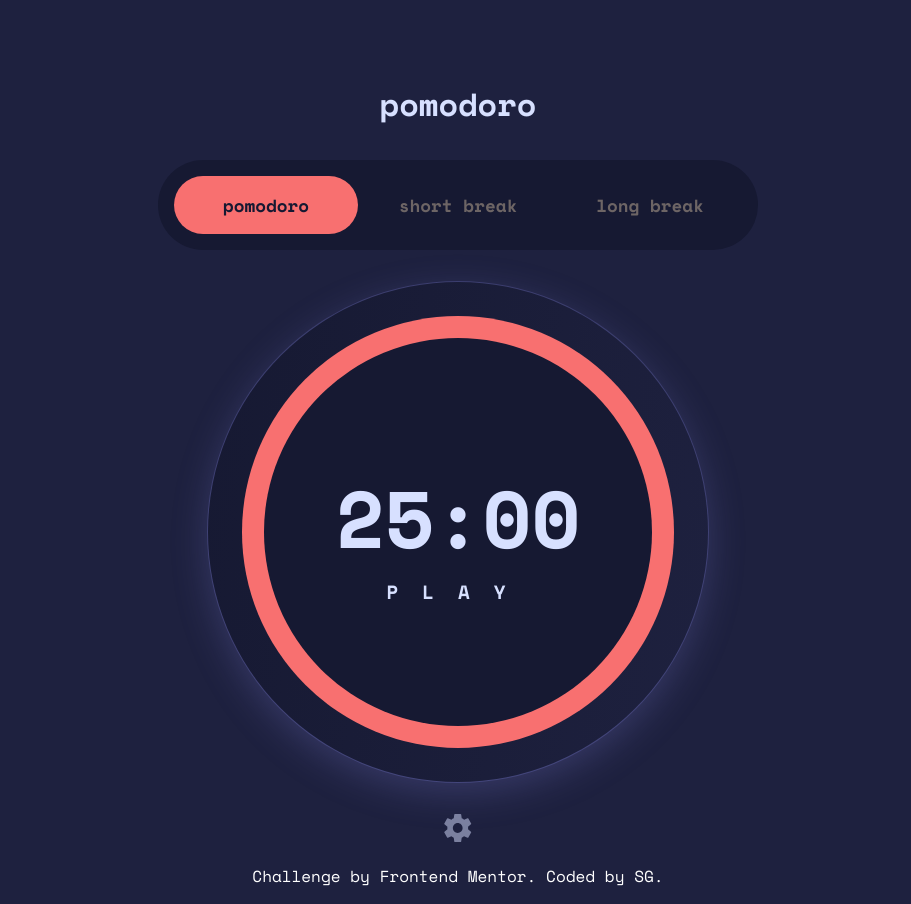
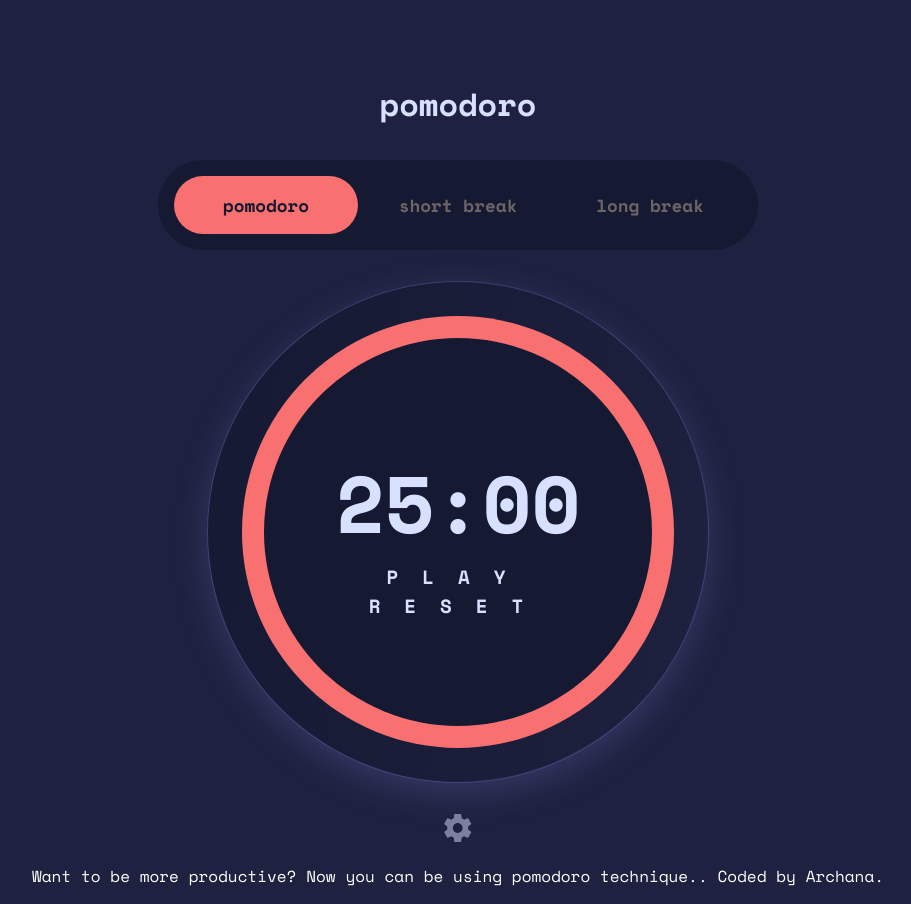
Before and after one commit to Archanam1306/pomodoro-timer-fin, a plain HTML site: page index.html in a window 1280 px wide. Shown: the whole page, without its empty margins (182-1093 px from the left). Drawn offline with nearby package versions, Linux system fonts and the light colour scheme.

Commit message:
first commit

```diff
--- a/index.html
+++ b/index.html
@@ -28,6 +28,7 @@
                 <span>:</span>
                <span class="seconds">00</span> </h2>
               <button class="action">PLAY</button>
+              <button class="reset">RESET</button>
             </div>
           </div>
 
@@ -122,8 +123,8 @@
 
     </div>
     <footer class="attribution">
-      Challenge by <a href="https://www.frontendmentor.io?ref=challenge" target="_blank">Frontend Mentor</a>.
-      Coded by <a href="#">SG</a>.
+      Want to be more productive? <a href="https://www.frontendmentor.io?ref=challenge" target="_blank">Now you can be using pomodoro technique.</a>.
+      Coded by <a href="#">Archana</a>.
     </footer>
     <script src="script.js" defer></script>
   </body>
--- a/script.js
+++ b/script.js
@@ -73,6 +73,33 @@ decreaseBtn.forEach(btn=>{
          }
      })
  })
+ function resetTimer() {
+    clearInterval(pomodoroInterval);
+    paused = false;
+    play.innerHTML = 'PLAY';
+    time = modified.pomodoro;
+    timerValue = time * 60;
+    multiplierFactor = 360 / timerValue;
+    t2 = Math.floor(timerValue * multiplierFactor);
+    circle.setAttribute('data-currentState', t2);
+    minutesLabel.innerHTML = time.toString().padStart(2, "0");
+    secondsLabel.innerHTML = "00";
+    circle.style.background = `conic-gradient(var(--${modified.backgroundColor}) ${+circle.getAttribute('data-currentState')}deg, var(--bg-body) 0deg)`;
+    // Ensure that the reset button is not added multiple times
+    if (!document.querySelector('.reset')) {
+        const resetButton = document.createElement('button');
+        resetButton.innerHTML = 'RESET';
+        resetButton.className = 'reset';
+        resetButton.addEventListener('click', resetTimer);
+        document.body.appendChild(resetButton);
+    }
+}
+
+// Call resetTimer once the DOM content is loaded
+document.addEventListener('DOMContentLoaded', function() {
+    resetTimer();
+});
+
 function changeValues(value){
     clearInterval(pomodoroInterval)
 
@@ -190,7 +217,6 @@ btn_options.forEach(btn=>{
     })
 })
 
-
 play.addEventListener('click',function(e){
     let newTime,seconds,temp
     temp = time
```
